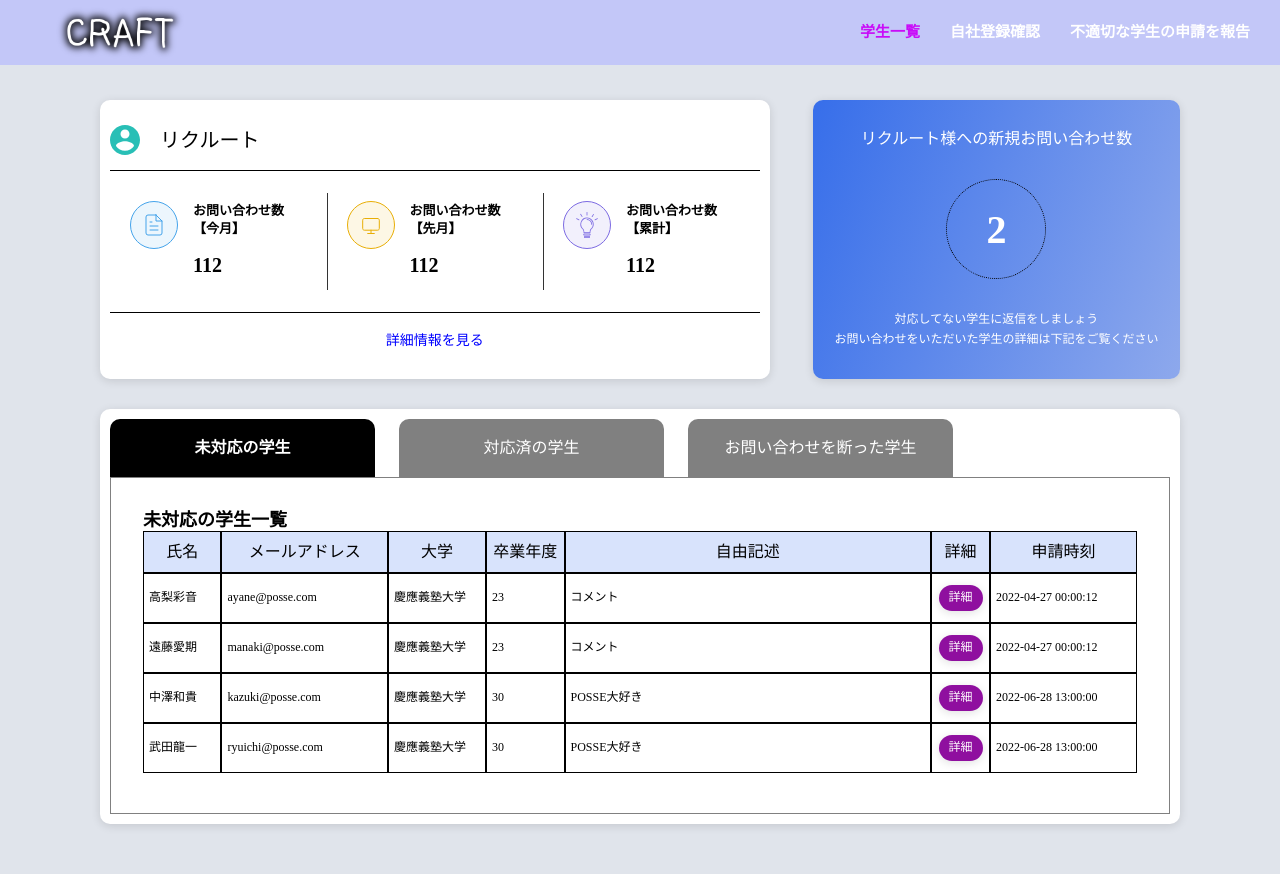
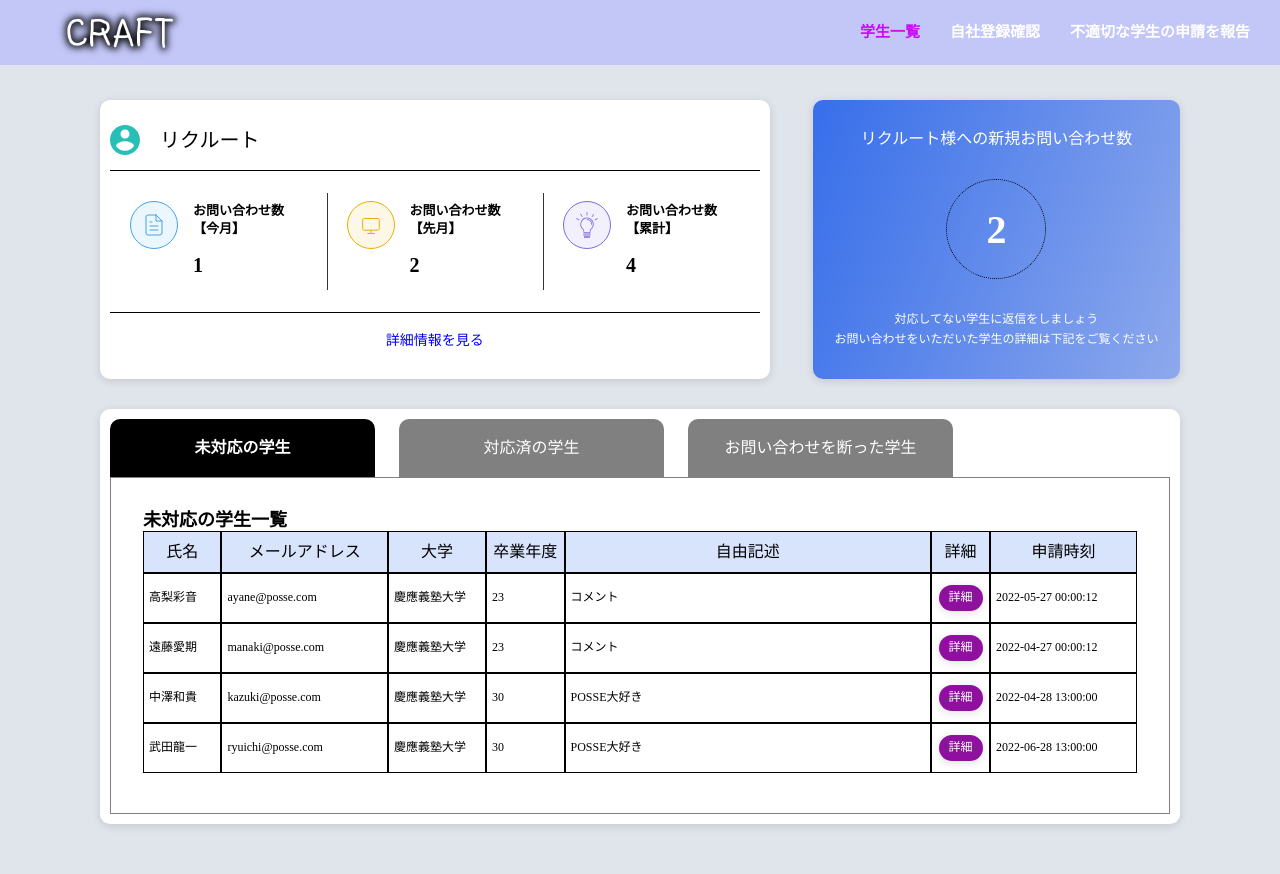
Before and after one commit to posse-ap/-teamdev-2022-posse1-team2C-, a PHP site: page /admin/agent/index.php in a window 1280 px wide. Run offline with PHP 8.4, Linux system fonts and the light colour scheme; a user stored in the database is signed in; data comes from the database, SQL or seed files in the repository; some libraries are stand-ins or nearby versions.

Commit message:
index.phpのお問い合わせ数をdbから取得して表示

```diff
--- a/mysql/docker-entrypoint-initdb.d/init.sql
+++ b/mysql/docker-entrypoint-initdb.d/init.sql
@@ -40,7 +40,7 @@ VALUES
     '誕生日お祝い科',
     23,
     'コメント',
-    '2022-04-27 00:00:12'
+    '2022-05-27 00:00:12'
   ),
   (
     2,
@@ -56,7 +56,7 @@ VALUES
     'キューピー科',
     30,
     'POSSE大好き',
-    '2022-06-28 13:00:00'
+    '2022-04-28 13:00:00'
   ),
   (
     3,
@@ -88,7 +88,7 @@ VALUES
     'キューピー科',
     30,
     'POSSE大好き',
-    '2022-06-28 13:00:00'
+    '2022-04-28 13:00:00'
   ),
   (
     5,
--- a/src/CRAFT/agent/index.php
+++ b/src/CRAFT/agent/index.php
@@ -27,6 +27,24 @@ $students_yet_count_stmt->execute();
 $students_yet_count_data = $students_yet_count_stmt->fetchAll();
 $students_yet_count = $students_yet_count_data[0]['COUNT(*)'];
 // echo $students_yet_count;
+
+
+$students_this_month_count_stmt = $db->prepare("SELECT COUNT(*) FROM students_agents_mix WHERE
+DATE_FORMAT(apply_time, '%Y%m') = DATE_FORMAT(now(), '%Y%m')  and agent_id=?");
+$students_this_month_count_stmt->bindValue(1, $agent_id);
+$students_this_month_count_stmt->execute();
+$students_this_month_count_data = $students_this_month_count_stmt->fetchAll();
+$students_this_month_count = $students_this_month_count_data[0]['COUNT(*)'];
+// echo $students_this_month_count;
+
+$students_last_month_count_stmt = $db->prepare("SELECT COUNT(*) FROM students_agents_mix WHERE
+DATE_FORMAT(apply_time, '%Y%m') = DATE_FORMAT(CURDATE() - INTERVAL 1 MONTH, '%Y%m')
+and agent_id=?");
+$students_last_month_count_stmt->bindValue(1, $agent_id);
+$students_last_month_count_stmt->execute();
+$students_last_month_count_data = $students_last_month_count_stmt->fetchAll();
+$students_last_month_count = $students_last_month_count_data[0]['COUNT(*)'];
+
 
 if (isset($_POST['student_number'])) {
   $_SESSION['student_number'] = $_POST['student_number'];
@@ -74,7 +92,7 @@ if (isset($_POST['student_number'])) {
               <small class="score__item__title">お問い合わせ数<br>【今月】</small>
               <br>
               <div class="score__item__value">
-                <span class="score__item__number">112</span>
+                <span class="score__item__number"><?php echo $students_this_month_count;?></span>
               </div>
             </div>
           </li>
@@ -87,7 +105,7 @@ if (isset($_POST['student_number'])) {
               <small class="score__item__title">お問い合わせ数<br>【先月】</small>
               <br>
               <div class="score__item__value">
-                <span class="score__item__number">112</span>
+                <span class="score__item__number"><? echo $students_last_month_count;?></span>
               </div>
             </div>
           </li>
@@ -103,7 +121,7 @@ if (isset($_POST['student_number'])) {
               <small class="score__item__title">お問い合わせ数<br>【累計】</small>
               <br>
               <div class="score__item__value">
-                <span class="score__item__number">112</span>
+                <span class="score__item__number"><?php echo $students_count;?></span>
               </div>
             </div>
           </li>
```
